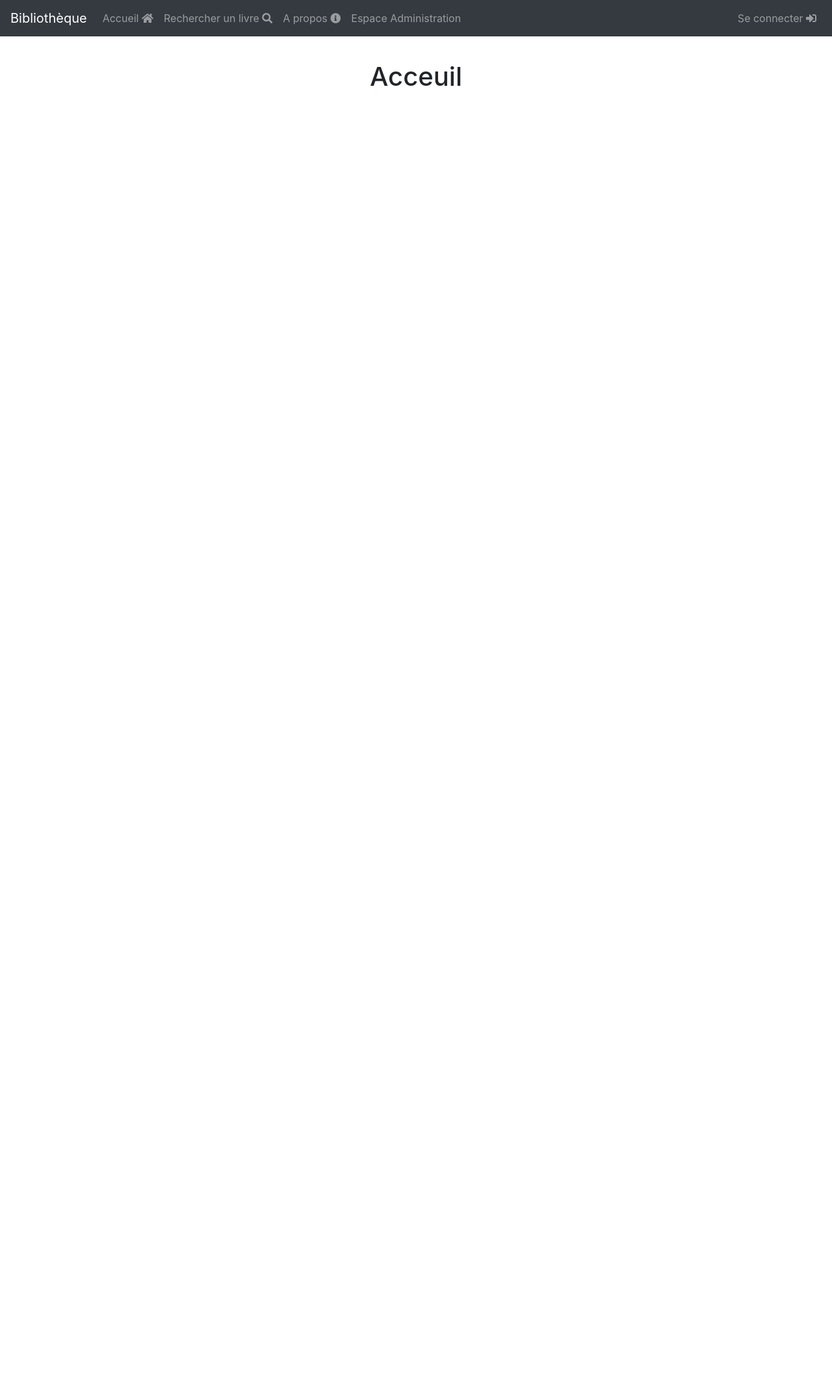
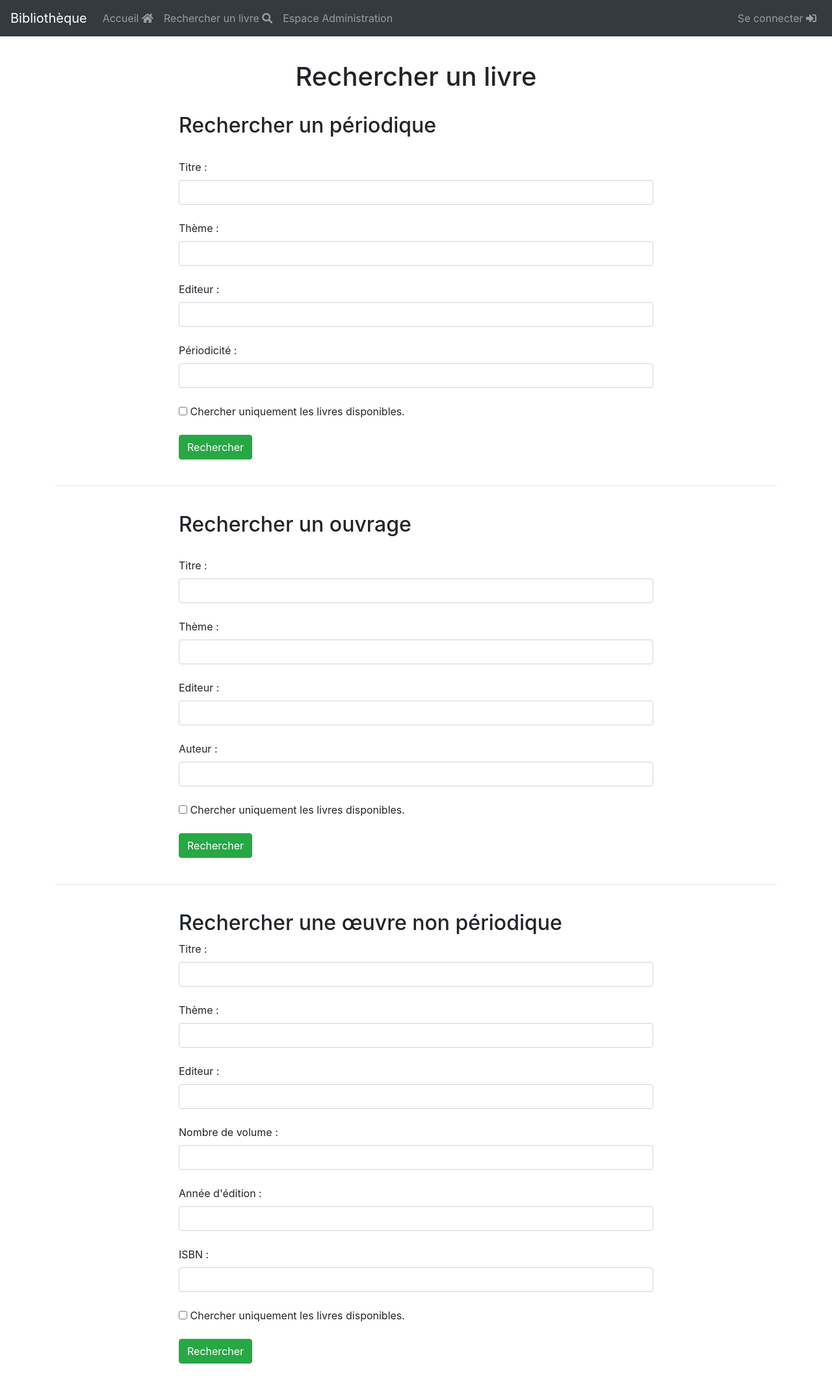
Before and after one commit to Remy93130/Projet_PHP, a PHP site: page /index.php?action=searchBook in a window 1280 px wide. Shown: the whole page at 65% size. Before the commit the page ends 132 px from the top, so only its background shows below. Run offline with PHP 8.4, Linux system fonts and the light colour scheme; some libraries are stand-ins or nearby versions.

Commit message:
add view search book

```diff
--- /dev/null
+++ b/controller/SearchController.php
@@ -0,0 +1,8 @@
+<?php
+
+require_once 'model/Manager.php';
+// require_once 'model/SearchManager.php';
+
+function searchBook() {
+	require_once 'view/searchBookView.php';
+}
--- a/index.php
+++ b/index.php
@@ -3,6 +3,7 @@
 require_once 'controller/BasicController.php';
 require_once 'controller/UserController.php';
 require_once 'controller/AdminController.php';
+require_once 'controller/SearchController.php';
 
 try {
 	session_start();
@@ -27,11 +28,13 @@ try {
 			addMotMat( $_POST );
 		} elseif ( $_GET['action'] == 'insertBook' ) {
 			insertBook( $_POST );
-		} elseif ($_GET['action'] == 'addBook') {
+		} elseif ( $_GET['action'] == 'addBook' ) {
 			addBook( $_POST );
-		} elseif ($_GET['action'] == 'addStudent') {
+		} elseif ( $_GET['action'] == 'addStudent' ) {
 			addStudent( $_POST );
-		} elseif ($_GET['action'] == 'addTeacher') {
+		} elseif ( $_GET['action'] == 'searchBook' ) {
+			searchBook();
+		} elseif ( $_GET['action'] == 'addTeacher' ) {
 			addTeacher( $_POST );
 		} else {
 			index();
--- a/view/indexView.php
+++ b/view/indexView.php
@@ -26,7 +26,7 @@ if ( isset( $strError ) ) { ?>
 		</div>
 <?php } ?>
 
-<h1 class="text-center">Acceuil</h1>
+<h1 class="text-center">Accueil</h1>
 
 </div>
 
--- /dev/null
+++ b/view/searchBookView.php
@@ -0,0 +1,105 @@
+<?php
+$title = "Rechercher un livre";
+ob_start();
+?>
+
+<div class="container">
+	<h1 class="text-center">Rechercher un livre</h1><br>
+	<div class="row">
+		<div class="col-lg-8 offset-lg-2">
+			<h2>Rechercher un périodique</h2><br>
+			<form action="" method="post">
+				<label for="title">Titre :</label>
+				<input class="form-control" type="text" name="title"><br>
+				<label for="theme">Thème :</label>
+				<input class="form-control" type="text" name="theme"><br>
+				<label for="editor">Editeur :</label>
+				<input class="form-control" type="text" name="editor"><br>
+				<label for="perio">Périodicité :</label>
+				<input class="form-control" type="text" name="perio"><br>
+				<label class="form-check-label">
+					<input type="checkbox" class="form-control-input" name="dispo" value="1">
+					Chercher uniquement les livres disponibles.
+				</label><br><br>
+				<button class="btn btn-success" type="submit">Rechercher</button>
+			</form>
+		</div>
+	</div><br><hr><br>
+	<div class="row">
+		<div class="col-lg-8 offset-lg-2">
+			<h2>Rechercher un ouvrage</h2><br>
+			<form action="" method="post">
+				<label for="title">Titre :</label>
+				<input class="form-control" type="text" name="title"><br>
+				<label for="theme">Thème :</label>
+				<input class="form-control" type="text" name="theme"><br>
+				<label for="editor">Editeur :</label>
+				<input class="form-control" type="text" name="editor"><br>
+				<label for="author">Auteur :</label>
+				<input class="form-control" type="text" name="author"><br>
+				<label class="form-check-label">
+					<input type="checkbox" class="form-control-input" name="dispo" value="1">
+					Chercher uniquement les livres disponibles.
+				</label><br><br>
+				<button class="btn btn-success" type="submit">Rechercher</button>
+			</form>
+		</div>
+	</div><br><hr><br>
+	<div class="row" style="margin-bottom: 3%">
+		<div class="col-lg-8 offset-lg-2">
+			<h2>Rechercher une œuvre non périodique</h2>
+			<form action="" method="post">
+				<label for="title">Titre :</label>
+				<input class="form-control" type="text" name="title"><br>
+				<label for="theme">Thème :</label>
+				<input class="form-control" type="text" name="theme"><br>
+				<label for="editor">Editeur :</label>
+				<input class="form-control" type="text" name="editor"><br>
+				<label for="vol">Nombre de volume :</label>
+				<input class="form-control" type="text" name="vol"><br>
+				<label for="edit">Année d'édition :</label>
+				<input class="form-control" type="text" name="edit"><br>
+				<label for="isbn">ISBN :</label>
+				<input class="form-control" type="text" name="isbn"><br>
+				<label class="form-check-label">
+					<input type="checkbox" class="form-control-input" name="dispo" value="1">
+					Chercher uniquement les livres disponibles.
+				</label><br><br>
+				<button class="btn btn-success" type="submit">Rechercher</button>
+			</form>
+		</div>
+	</div>
+</div>
+
+<div class="modal fade" id="connexion">
+	<div class="modal-dialog">
+		<div class="modal-content">
+			<div class="modal-header">
+				<h4 class="modal-title">Connexion</h4>
+				<button type="button" class="close" data-dismiss="modal">&times;</button>
+			</div>
+			<div class="modal-body">
+				<form method="post" action="index.php?action=connect">
+					<label for="mail">Identifiant :</label>
+					<input type="text" class="form-control" id="login" placeholder="Votre identifiant" name="login"><br>
+					<label for="pwd">Mot de passe :</label>
+					<input type="password" class="form-control" id="pwd" placeholder="Votre mot de passe" name="pwd"><br>
+					<label for="type">Vous êtes :</label>
+					<select name="type" class="form-control">
+						<option value="etudiant">Etudiant</option>
+						<option value="enseignant">Enseignant</option>
+					</select><br>
+					<button type="submit" class="btn btn-primary">Connexion</button>
+				</form>
+			</div>
+			<div class="modal-footer">
+				<button type="button" class="btn btn-danger" data-dismiss="modal">Fermer</button>
+			</div>
+		</div>
+	</div>
+</div>
+
+<?php
+$content = ob_get_clean();
+require_once 'template.php';
+?>
--- a/view/template.php
+++ b/view/template.php
@@ -19,10 +19,7 @@
 				<a class="nav-link" href="index.php">Accueil <i class="fas fa-home"></i></a>
 			</li>
 			<li>
-				<a class="nav-link" href="#">Rechercher un livre <i class="fas fa-search"></i></a>
-			</li>
-			<li>
-				<a class="nav-link" href="#">A propos <i class="fas fa-info-circle"></i></a>
+				<a class="nav-link" href="index.php?action=searchBook">Rechercher un livre <i class="fas fa-search"></i></a>
 			</li>
 			<li>
 				<a class="nav-link" href="index.php?action=loginAdmin">Espace Administration</a>
```
Also changed, not shown: model/SearchManager.php (added, +22 -0 lines).
